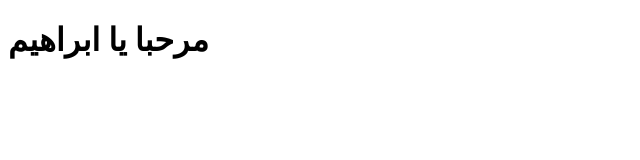
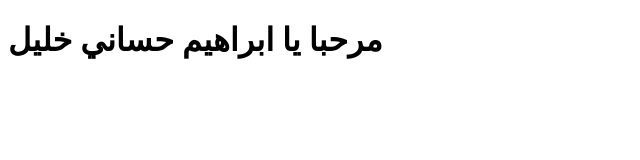
Before and after one commit to ahmedhackerme-cyber/web, a plain HTML site: page index.html in a window 1280 px wide. Shown: the whole page, without its empty margins (0-640 px from the left). Drawn offline with Linux system fonts and the light colour scheme.

Commit message:
Update header text in index.html

```diff
--- a/index.html
+++ b/index.html
@@ -6,6 +6,6 @@
     <meta charset="utf-8">
   </head>
   <body>
-    <h1>مرحبا يا ابراهيم</h1>
+    <h1> مرحبا يا ابراهيم حساني خليل</h1>
   </body>
 </html>
```
